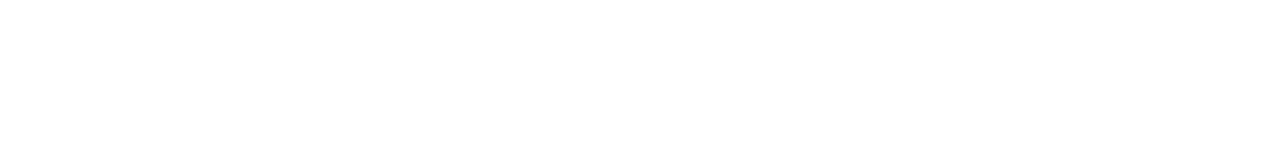
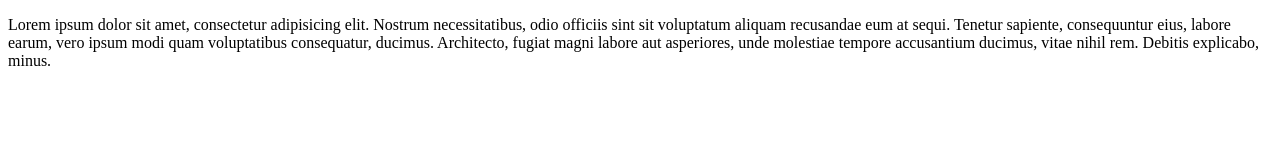
Before and after one commit to skiredon/transform-buttons-3d, a plain HTML site: page index.html in a window 1280 px wide. Drawn offline with Linux system fonts and the light colour scheme.

Commit message:
Two commit

```diff
--- a/index.html
+++ b/index.html
@@ -5,6 +5,6 @@
 	<title>Document</title>
 </head>
 <body>
-
+	<p>Lorem ipsum dolor sit amet, consectetur adipisicing elit. Nostrum necessitatibus, odio officiis sint sit voluptatum aliquam recusandae eum at sequi. Tenetur sapiente, consequuntur eius, labore earum, vero ipsum modi quam voluptatibus consequatur, ducimus. Architecto, fugiat magni labore aut asperiores, unde molestiae tempore accusantium ducimus, vitae nihil rem. Debitis explicabo, minus.</p>
 </body>
 </html>
```
Also changed, not shown: 1 other file.
